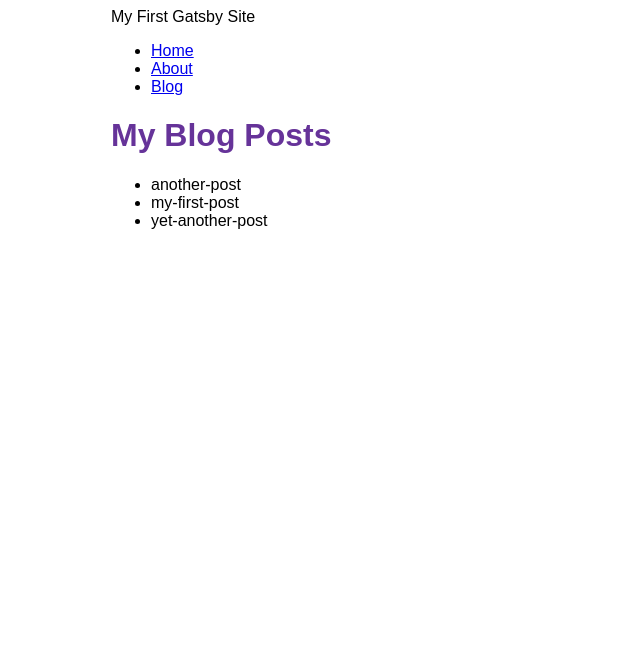
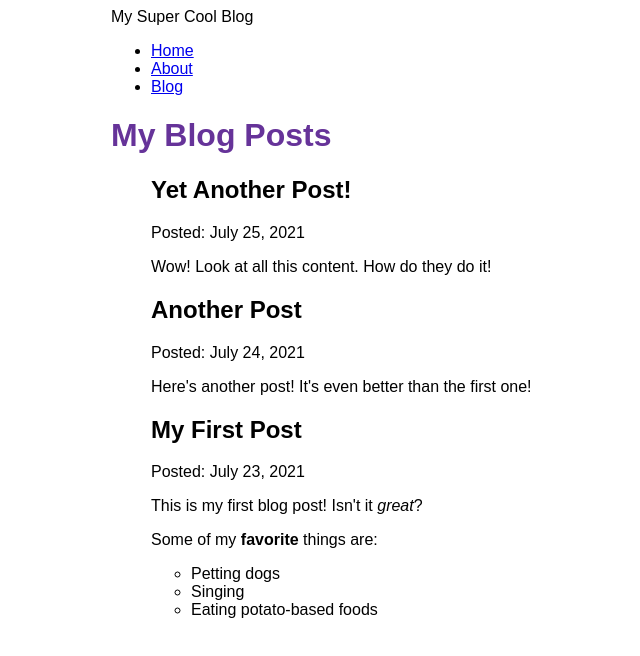
Before and after one commit to jasonjohns/gatsby-tutorial, a Gatsby site: page /blog in a window 1280 px wide. Shown: the whole page, without its empty margins (279-919 px from the left). Built offline with nearby package versions, Linux system fonts and the light colour scheme; Gatsby itself is replaced by a stand-in of ours.

Commit message:
Finished gatsby tutorial part 5

```diff
--- a/blog/another-post.mdx
+++ b/blog/another-post.mdx
@@ -0,0 +1,6 @@
+---
+title:  "Another Post"
+date:   "2021-07-24"
+---
+
+Here's another post! It's even better than the first one!
--- a/blog/my-first-post.mdx
+++ b/blog/my-first-post.mdx
@@ -0,0 +1,11 @@
+---
+title:  "My First Post"
+date:   "2021-07-23"
+---
+
+This is my first blog post! Isn't it *great*?
+
+Some of my **favorite** things are:
+* Petting dogs
+* Singing
+* Eating potato-based foods
--- a/blog/yet-another-post.mdx
+++ b/blog/yet-another-post.mdx
@@ -0,0 +1,5 @@
+---
+title:  "Yet Another Post!"
+date:   "2021-07-25"
+---
+Wow! Look at all this content. How do they do it!
--- a/gatsby-config.js
+++ b/gatsby-config.js
@@ -1,6 +1,6 @@
 module.exports = {
   siteMetadata: {
-    title: "My First Gatsby Site",
+    title: "My Super Cool Blog",
   },
   plugins: [
     "gatsby-plugin-gatsby-cloud",
@@ -11,7 +11,8 @@ module.exports = {
       options: {
         name: `blog`,
         path: `${__dirname}/blog`,
-      }
+      },
     },
+    "gatsby-plugin-mdx",
   ],
 };
--- a/package.json
+++ b/package.json
@@ -15,9 +15,12 @@
     "clean": "gatsby clean"
   },
   "dependencies": {
+    "@mdx-js/mdx": "^1.6.22",
+    "@mdx-js/react": "^1.6.22",
     "gatsby": "^3.11.1",
     "gatsby-plugin-gatsby-cloud": "^2.11.0",
     "gatsby-plugin-image": "^1.11.0",
+    "gatsby-plugin-mdx": "^2.12.0",
     "gatsby-plugin-sharp": "^3.11.0",
     "gatsby-source-filesystem": "^3.11.0",
     "react": "^17.0.1",
--- a/src/pages/blog.js
+++ b/src/pages/blog.js
@@ -1,5 +1,6 @@
 import * as React from 'react'
 import { graphql } from 'gatsby'
+import { MDXRenderer } from 'gatsby-plugin-mdx'
 import Layout from '../components/layout'
 
 const BlogPage = ({data}) => {
@@ -7,10 +8,14 @@ const BlogPage = ({data}) => {
         <Layout pageTitle="My Blog Posts">
             <ul>
                 {
-                    data.allFile.nodes.map(node =>(
-                        <li key={node.name}>
-                            {node.name}
-                        </li>
+                    data.allMdx.nodes.map(node =>(
+                        <article key={node.id}>
+                            <h2>{node.frontmatter.title}</h2>
+                            <p>Posted: {node.frontmatter.date}</p>
+                            <MDXRenderer>
+                                {node.body}
+                            </MDXRenderer>
+                        </article>
                     ))
                 }
             </ul>
@@ -19,14 +24,18 @@ const BlogPage = ({data}) => {
 }
 
 export const query = graphql`
-    query{
-        allFile{
+    query {
+        allMdx(sort:{fields:frontmatter___date, order: DESC}){
             nodes{
-                name
-            }
+                frontmatter{
+                    date(formatString: "MMMM D, YYYY")
+            title
+          }
+          id
+          body
         }
+      }
     }
 `
 
-
 export default BlogPage
```
Also changed, not shown: 1 other file.
